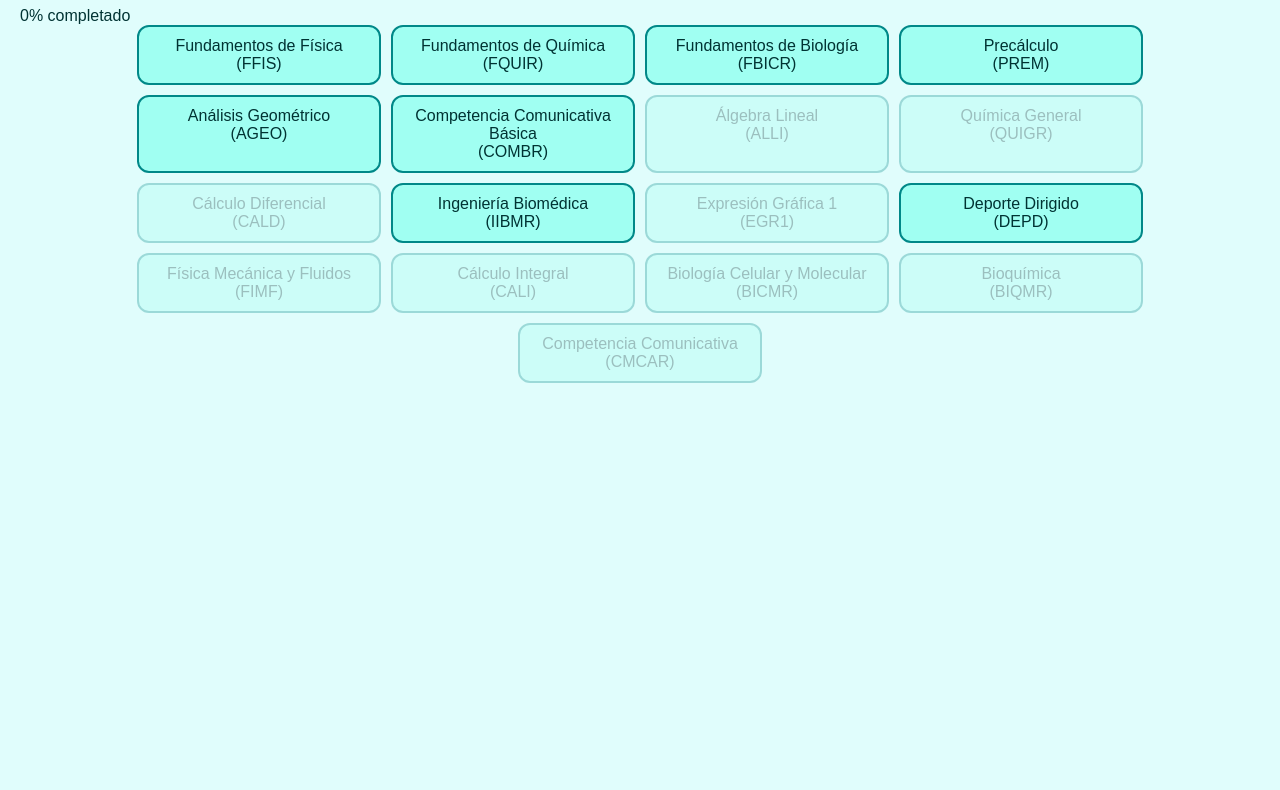
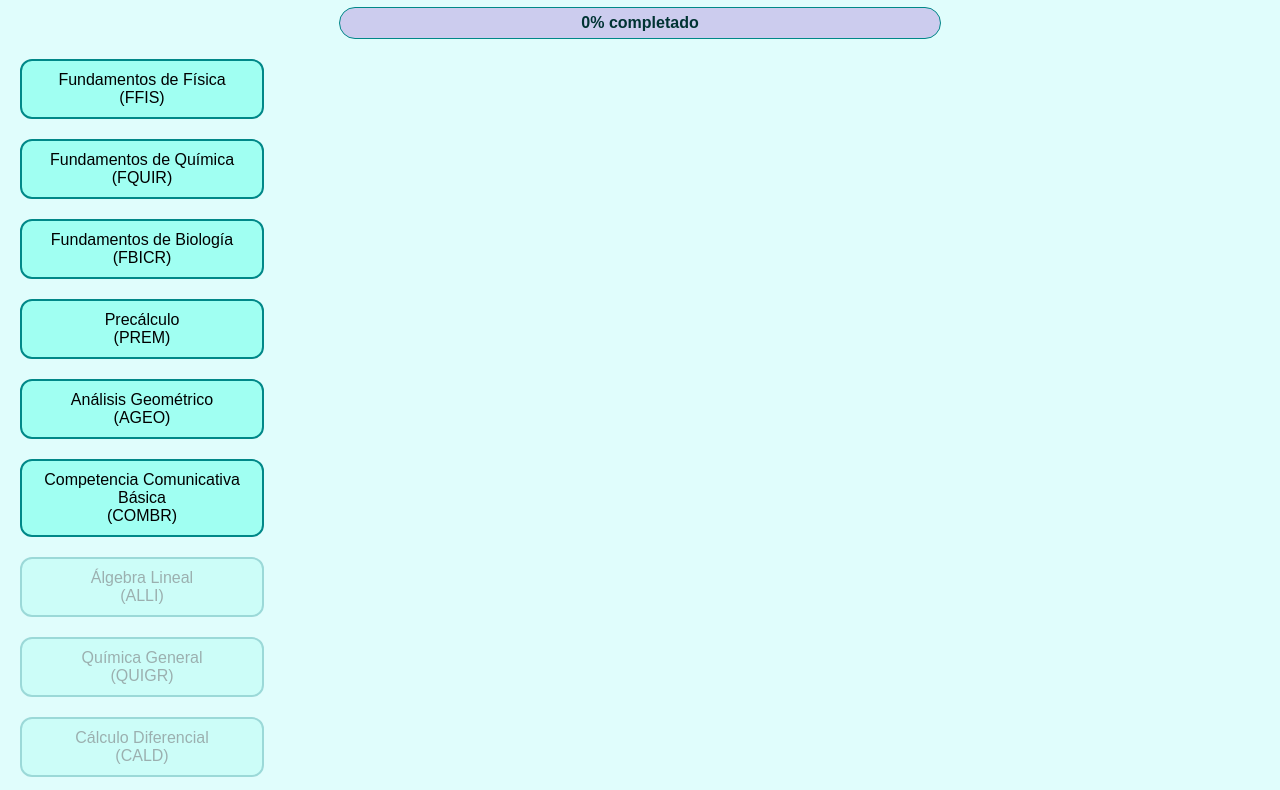
Before and after one commit to LeonardoCalder/malla-ibio, a plain HTML site: page index.html in a window 1280 px wide. Shown: the part 93-883 px from the top of the page. Before the commit the page ends 800 px from the top, so only its background shows below. Drawn offline with Linux system fonts and the light colour scheme.

Commit message:
Update estilos.css

```diff
--- a/estilos.css
+++ b/estilos.css
@@ -1,20 +1,34 @@
 body {
-  font-family: Arial, sans-serif;
+  font-family: sans-serif;
   background-color: #e0fdfc;
-  color: #033;
+  margin: 0;
   padding: 20px;
-  margin: 0;
 }
 
 h1 {
   text-align: center;
-  color: #066;
+  color: #044;
 }
 
-.malla {
+#malla {
+  display: flex;
+  flex-direction: column;
+  gap: 20px;
+}
+
+.semestre {
+  border-top: 2px solid #088;
+  padding-top: 10px;
+}
+
+.semestre h2 {
+  color: #055;
+  margin: 0 0 10px 0;
+}
+
+.semestre .ramos {
   display: flex;
   flex-wrap: wrap;
-  justify-content: center;
   gap: 10px;
 }
 
@@ -27,7 +41,7 @@ h1 {
   text-align: center;
   cursor: pointer;
   opacity: 0.6;
-  transition: all 0.3s ease;
+  transition: 0.3s ease;
   user-select: none;
 }
 
@@ -46,3 +60,32 @@ h1 {
   opacity: 0.3;
   cursor: not-allowed;
 }
+
+#progreso-container {
+  width: 100%;
+  background-color: #cce;
+  border: 1px solid #088;
+  border-radius: 20px;
+  overflow: hidden;
+  height: 30px;
+  margin: 20px auto;
+  max-width: 600px;
+  position: relative;
+}
+
+#progreso-barra {
+  background-color: #33d1b4;
+  height: 100%;
+  width: 0%;
+  transition: width 0.4s ease;
+}
+
+#progreso-texto {
+  position: absolute;
+  width: 100%;
+  text-align: center;
+  top: 0;
+  line-height: 30px;
+  font-weight: bold;
+  color: #033;
+}
```
